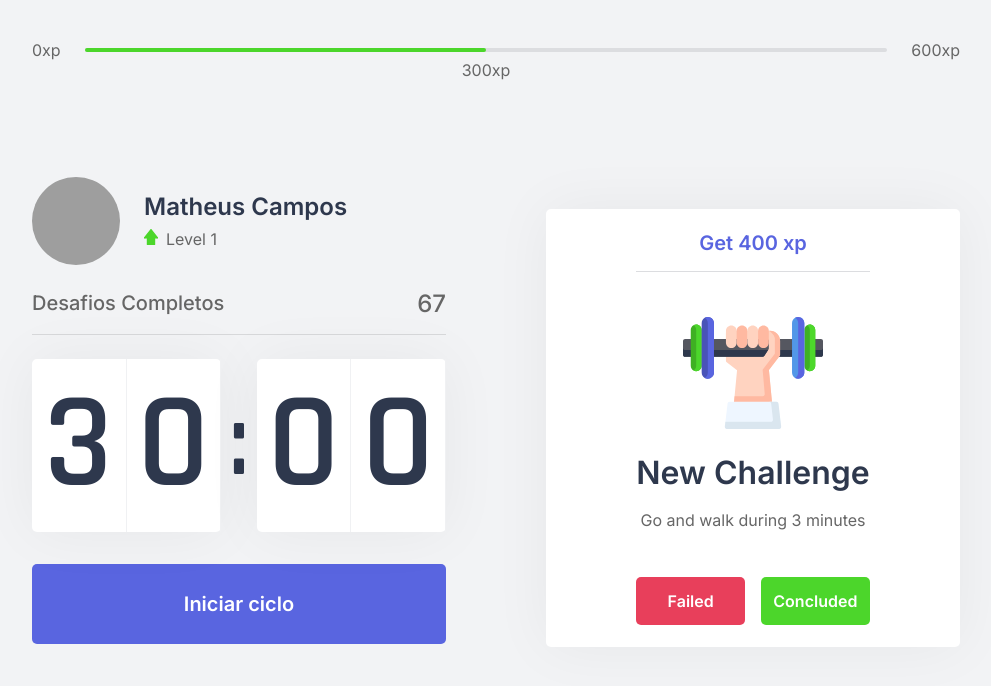
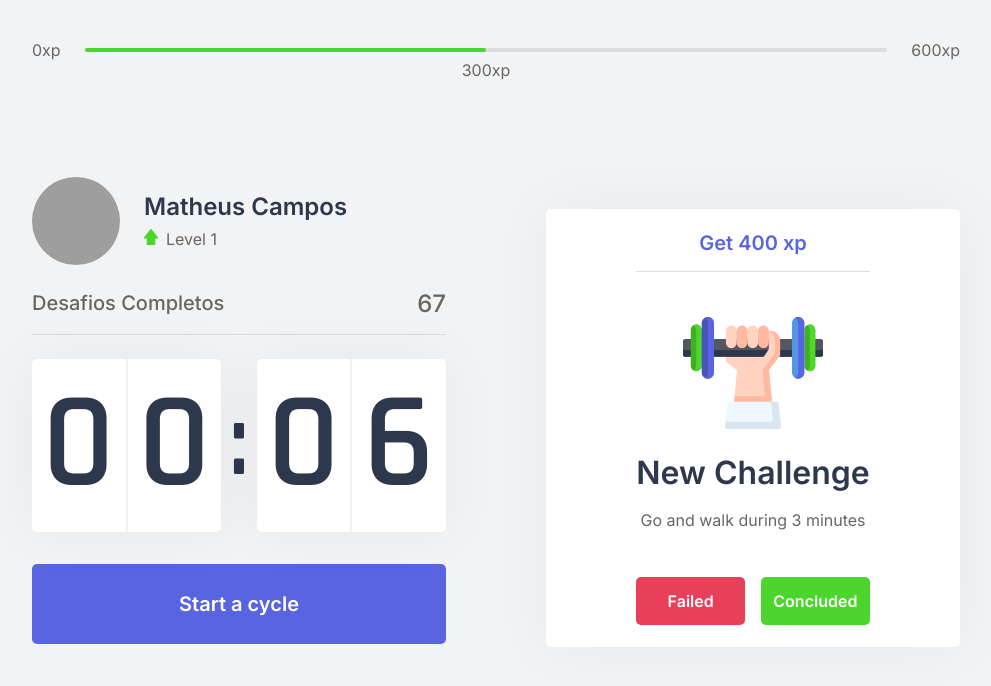
Before and after one commit to MatheusFC2/nlw04-moveit-next, a Next.js app: page / in a window 1280 px wide. Shown: the top 686 px of the page, without its empty margins (144-1135 px from the left). Built offline with nearby package versions, Linux system fonts and the light colour scheme; grey boxes are pictures that could not be loaded.

Commit message:
Ultimas modificacoes no cronometro

```diff
--- a/src/components/Countdown.tsx
+++ b/src/components/Countdown.tsx
@@ -1,27 +1,41 @@
-import { useState, useEffect } from 'react';
-import styles from '../styles/components/Countdown.module.css';
+import { useState, useEffect } from 'react'
+import styles from '../assets/styles/components/countdown.module.css'
+
+let countdownTimeout: NodeJS.Timeout
 
 export function Countdown() {
-  const [time, setTime] = useState(30 * 60);
-  const [active, setActive] = useState(false);
+  const defaultTime = 0.1 * 60
+  const [time, setTime] = useState(defaultTime)
+  const [isActive, setActive] = useState(false)
+  const [hasFinished, setFinished] = useState(false)
 
-  const minutes = Math.floor(time / 60);
-  const seconds = time % 60;
+  const minutes = Math.floor(time / 60)
+  const seconds = time % 60
 
-  const [minuteLeft, minuteRight] = String(minutes).padStart(2, '0').split('');
-  const [secondLeft, secondRight] = String(seconds).padStart(2, '0').split('');
+  const [minuteLeft, minuteRight] = String(minutes).padStart(2, '0').split('')
+  const [secondLeft, secondRight] = String(seconds).padStart(2, '0').split('')
 
-  function startCountdown() {
-    setActive(true);
+  function startCountDown() {
+    setActive(true)
+  }
+
+  function resetCountdown() {
+    clearTimeout(countdownTimeout)
+    setActive(false)
+    setTime(defaultTime)
   }
 
   useEffect(() => {
-    if (active && time > 0) {
-      setTimeout(() => {
-        setTime(time - 1);
+    if (isActive && time > 0) {
+      countdownTimeout = setTimeout(() => {
+        setTime(time - 1)
       }, 1000)
+    } else if (isActive && time === 0) {
+      setFinished(true)
+      setActive(false)
+      setTime(defaultTime)
     }
-  }, [active, time]);
+  }, [isActive, time])
 
   return (
     <div>
@@ -37,9 +51,31 @@ export function Countdown() {
         </div>
       </div>
 
-      <button type="button" onClick={startCountdown} className={styles.countdownButton}>
-        Iniciar ciclo
-      </button>
+      {hasFinished ? (
+        <button type="button" disabled className={styles.countdownButton}>
+          Cycle finished
+        </button>
+      ) : (
+        <>
+          {!isActive ? (
+            <button
+              type="button"
+              className={styles.countdownButton}
+              onClick={startCountDown}
+            >
+              Start a cycle
+            </button>
+          ) : (
+            <button
+              type="button"
+              className={`${styles.countdownButton} ${styles.countdownButtonActive}`}
+              onClick={resetCountdown}
+            >
+              Stop cycle
+            </button>
+          )}
+        </>
+      )}
     </div>
-  );
+  )
 }
```
